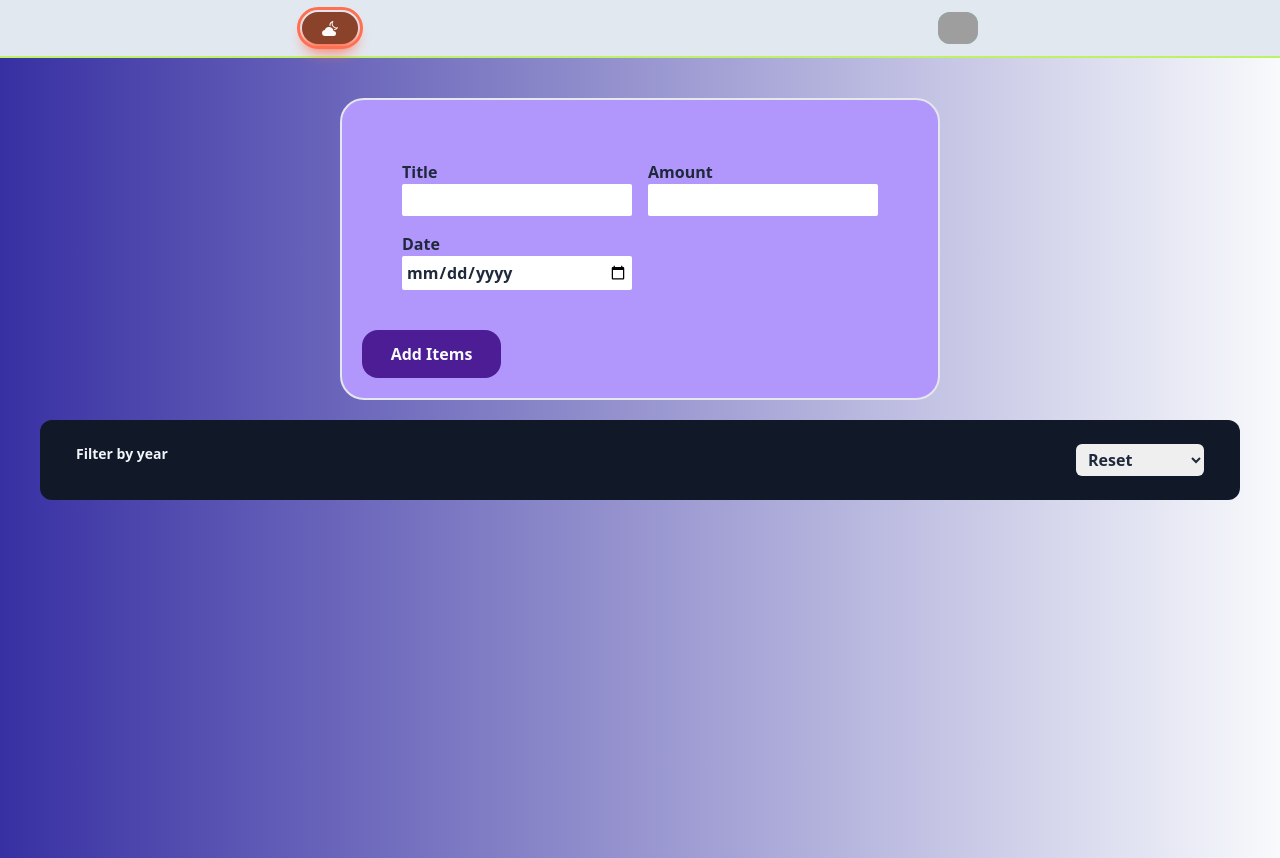
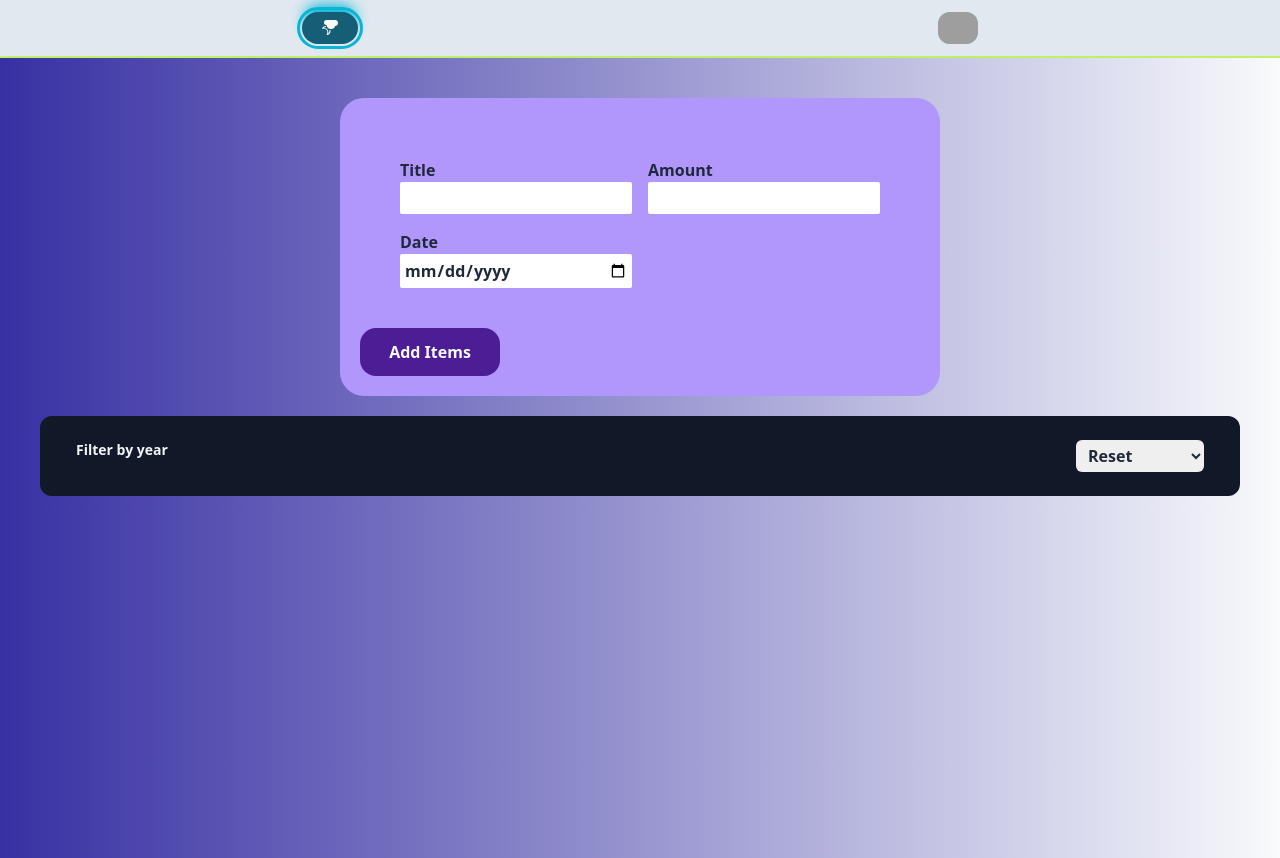
Before and after one commit to santoshy1101/Todo-App, a React (Create React App) app: page / in a window 1280 px wide. Built offline with nearby package versions, Linux system fonts and the light colour scheme; grey boxes are pictures that could not be loaded.

Commit message:
added todo

```diff
--- a/src/components/InputItems.jsx
+++ b/src/components/InputItems.jsx
@@ -30,7 +30,7 @@ const InputItems = () => {
   }
   return (
     <div className={`${info.length<1 ? "h-screen" : "h-full"}  p-10 font-bold text-slate-800 bg-gradient-to-r from-indigo-800`}>
-      <div className="w-full p-5 m-auto border-2 rounded-3xl bg-light-violet lg:w-6/12 md:w-9/12 sm:w-10/12">
+      <div className="w-full p-5 m-auto rounded-3xl bg-light-violet lg:w-6/12 md:w-9/12 sm:w-10/12">
         <div className="grid grid-cols-1 gap-4 p-10 sm:grid-cols-2">
           <div className="flex flex-col">
             <label>Title</label>
--- a/src/components/Navabar.jsx
+++ b/src/components/Navabar.jsx
@@ -23,8 +23,8 @@ const Navabar = ({ tog }) => {
             onClick={handlMode}
             className={`shadow-lg shadow-cyan-500 duration-1000 outline outline-offset-2 outline-cyan-500 px-5 py-2 rounded-full   ${
               mode
-                ? 'bg-sky-800 text-stone-50 grayscale rotate-180 '
-                : 'bg-cyan-800 text-stone-50 -hue-rotate-180'
+                ? 'bg-sky-800 text-stone-50 grayscale -rotate-180 '
+                : 'bg-cyan-800 text-stone-50 rotate-180'
             }`}
           >
             {mode ? <BsFillCloudSunFill /> : <BsFillCloudMoonFill />}
```
